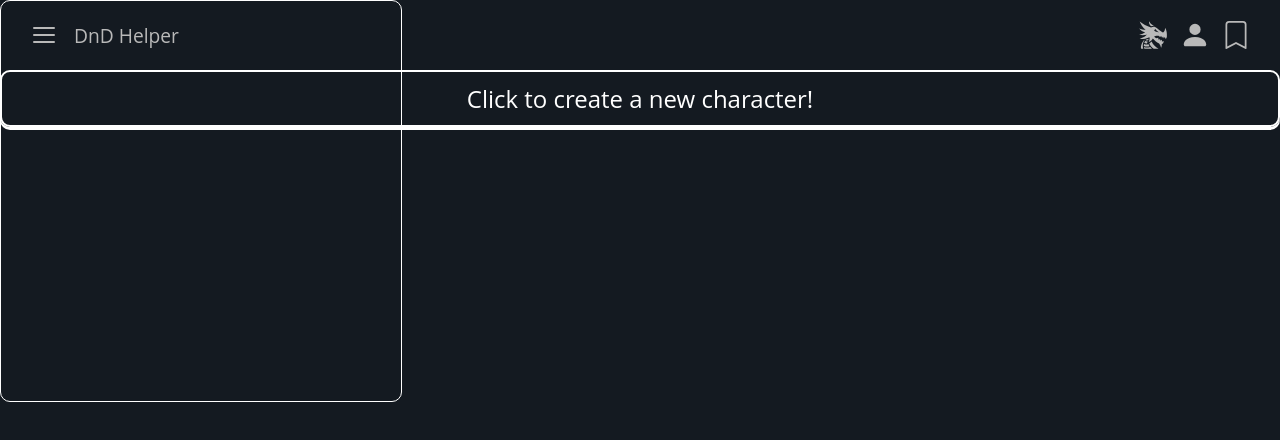
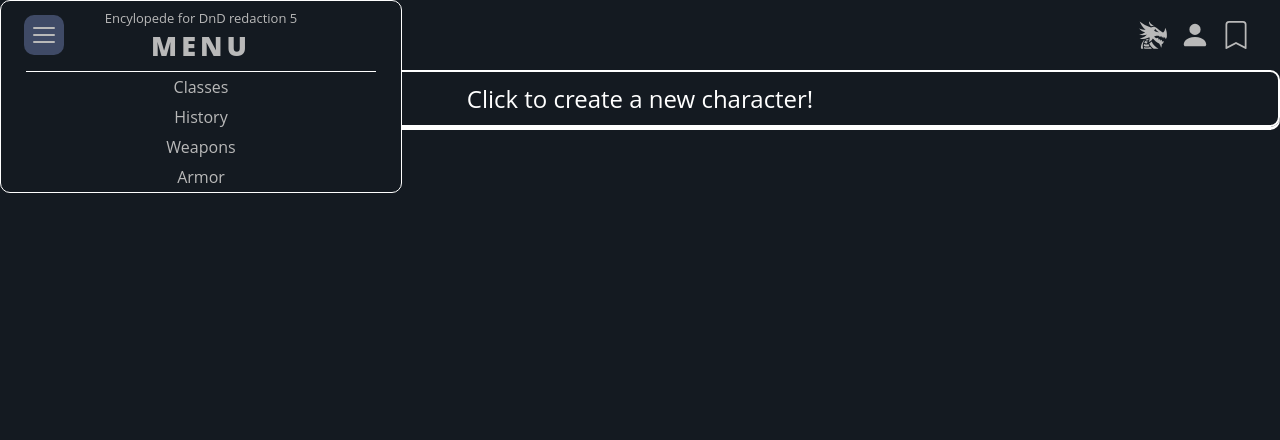
Before and after one commit to AlexStorzh/ProjectsStart, a React (Create React App) app in the folder dnd-site/: page / in a window 1280 px wide. Both pictures are taken after a click on the element 44 px from the left and 35 px from the top of the page. Shown: the top 440 px of the page. Built offline with nearby package versions, Linux system fonts and the light colour scheme.

Commit message:
DnD: Menu need to adaptive

```diff
--- a/dnd-site/src/components/Navbar/Header/Header.css
+++ b/dnd-site/src/components/Navbar/Header/Header.css
@@ -45,6 +45,10 @@
 .nav-popover__trigger_active {
   z-index: 120;
   position: relative;
+  transition: 0.3s;
+  color: rgb(255, 255, 255);
+  background-color: #3f4a66;
+  border-radius: 10px;
 }
 
 .hamburger{
--- a/dnd-site/src/components/Navbar/Header/HeaderLeft/HeaderLeft.jsx
+++ b/dnd-site/src/components/Navbar/Header/HeaderLeft/HeaderLeft.jsx
@@ -1,5 +1,6 @@
+import { click } from '@testing-library/user-event/dist/click';
 import React from 'react';
-import { useState } from 'react';
+import { useState, useEffect, useRef} from 'react';
 import HeaderLeftDropdownPopover from './HeaderLeftDropdown/HeaderLeftDropdown';
 
 
@@ -8,9 +9,10 @@ const HeaderRight = () => {
 
  const [open, setOpen] = useState(false);
 
+
  return (
   <div className="navbar__header__left">
-    <div className={'nav-popover__trigger' + (open ? '_active' : '' )} onClick={() => setOpen(!open)}>
+   <div  className={'nav-popover__trigger' + (open ? '_active' : '' )} onClick={() => setOpen(!open)}>
      <div className="navbar__btn hamburger">
       <span className='line'></span>
       <span className='line'></span>
--- a/dnd-site/src/components/Navbar/Header/HeaderLeft/HeaderLeftDropdown/DropDownItem/DropDownItem.jsx
+++ b/dnd-site/src/components/Navbar/Header/HeaderLeft/HeaderLeftDropdown/DropDownItem/DropDownItem.jsx
@@ -1,9 +1,12 @@
 import React from 'react';
+import style from './DropDownItems.module.css'
+import { GiCircle } from 'react-icons/gi'
 
 function DropDownItem(props) {
  return (
-  <div>
-   1
+  <div className={style.item}>
+
+   <span>{props.name}</span>
   </div>
  );
 }
--- /dev/null
+++ b/dnd-site/src/components/Navbar/Header/HeaderLeft/HeaderLeftDropdown/DropDownItem/DropDownItems.module.css
@@ -0,0 +1,17 @@
+.item {
+ display: flex;
+ width: 400px;
+ height: 30px;
+ font-family: Open Sans, sans-serif;
+ cursor: pointer;
+ text-align: center;
+ align-items:center;
+ justify-content: center;
+}
+
+
+
+.item:hover {
+ transition: 0.3s;
+ background-color: #3f4a66;;
+}
--- a/dnd-site/src/components/Navbar/Header/HeaderLeft/HeaderLeftDropdown/HeaderLeftDropdown.css
+++ b/dnd-site/src/components/Navbar/Header/HeaderLeft/HeaderLeftDropdown/HeaderLeftDropdown.css
@@ -3,8 +3,31 @@
  position: fixed;
  top: 0;
  left: 0;
- width: 400px;
  border-radius: 10px;
- height: 400px;
  z-index: 100;
+ background-color: #141a21;
+ overflow: hidden;
 }
+
+.popover_header {
+ display: flex;
+ justify-content: center;
+ align-items:center;
+ height: 70px;
+ width: 350px;
+ font-family: Open Sans, sans-serif;
+ border-bottom: 0.5px solid white;
+ margin: auto;
+ cursor:default;
+}
+.title {
+ font-size: small;
+}
+
+.text {
+ border-top: 1px solid whit;
+ text-align: center;
+ font-size: 27px;
+ letter-spacing: 4px;
+ font-weight: 1000;
+}
--- a/dnd-site/src/components/Navbar/Header/HeaderLeft/HeaderLeftDropdown/HeaderLeftDropdown.jsx
+++ b/dnd-site/src/components/Navbar/Header/HeaderLeft/HeaderLeftDropdown/HeaderLeftDropdown.jsx
@@ -5,6 +5,17 @@ import './HeaderLeftDropdown.css'
 const HeaderLeftDropdownPopover = () => {
  return (
   <div className='dropdown_popover'>
+   <div className="popover_header">
+    <div className='popover_header_info'>
+    <div className='popover_header_info title'>Encylopede for DnD redaction 5</div>
+    <div className='popover_header_info text'>MENU</div>
+
+    </div>
+   </div>
+   <DropDownItem name ='Classes'/>
+   <DropDownItem name ='History'/>
+   <DropDownItem name ='Weapons'/>
+   <DropDownItem name ='Armor'/>
   </div>
  );
 };
```
